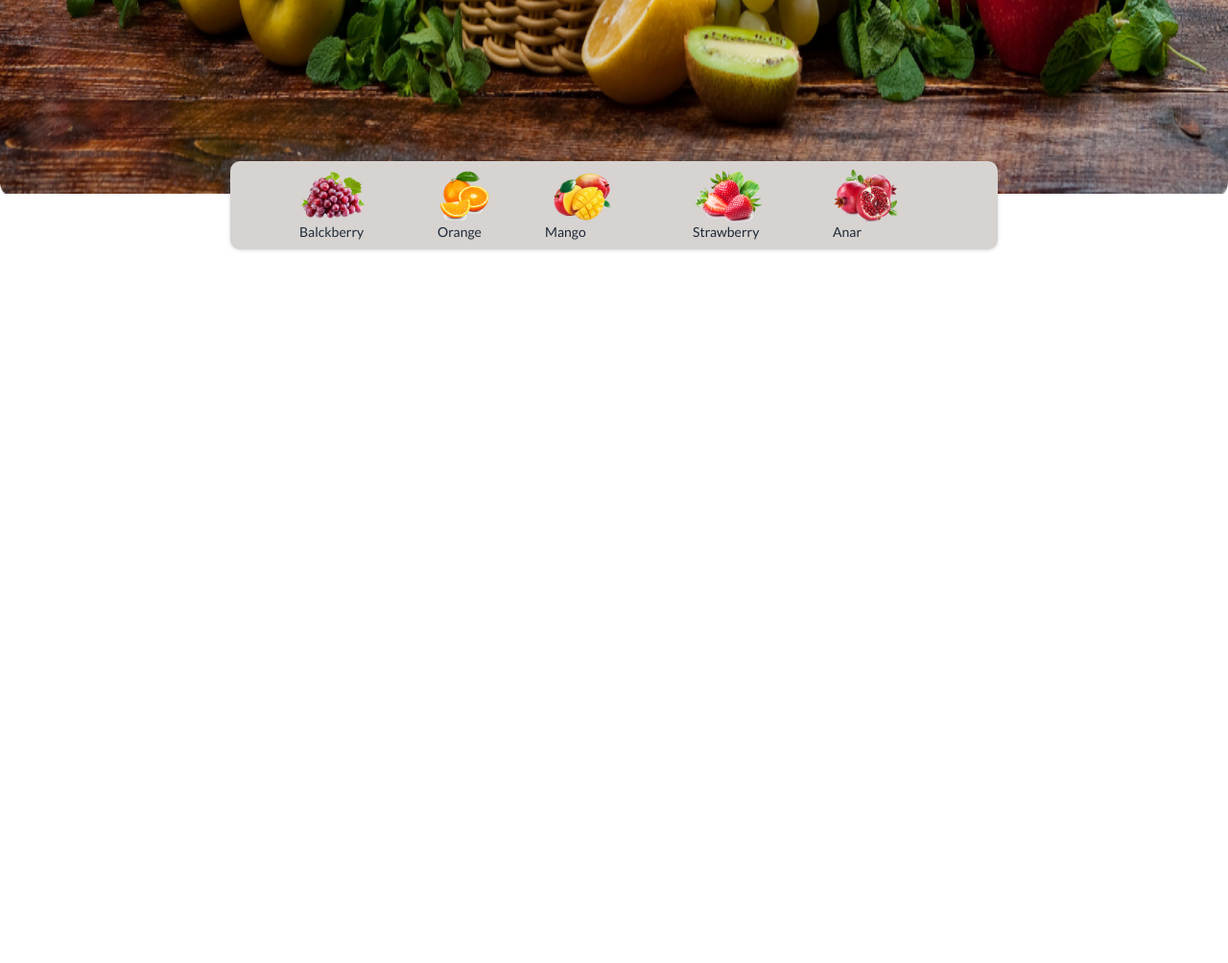
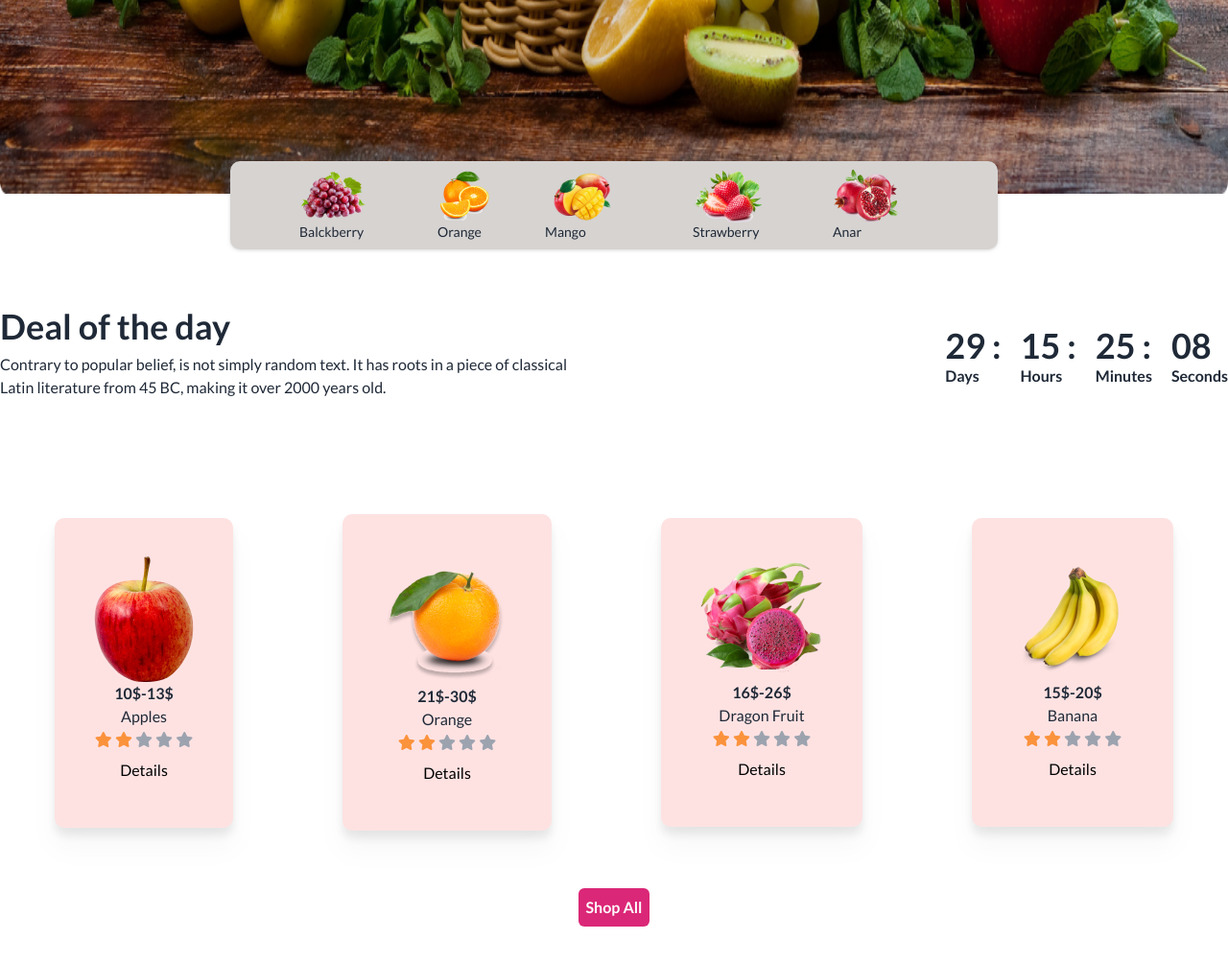
Before and after one commit to Mohaimenul23/fruit-brust, a plain HTML site: page index.html in a window 1280 px wide. Shown: the part 874-1878 px from the top of the page at 96% size. Before the commit the page ends 1174 px from the top, so only its background shows below. Drawn offline with nearby package versions, Linux system fonts and the light colour scheme; grey boxes are pictures that could not be loaded.

Commit message:
deal day added

```diff
--- a/index.html
+++ b/index.html
@@ -55,13 +55,14 @@
     </header>
 
     <main class="container mx-auto">
+      <!-- banner section -->
       <section>
         <div class="carousel w-full">
           <div id="slide1" class="carousel-item relative w-full">
             <img src="./images/banner1.png" class="w-full" />
 
             <div
-            class="absolute inset-x-[15%] bottom-64  text-center text-white font-bold md:block"
+              class="absolute inset-x-[15%] bottom-64 text-center text-white font-bold md:block"
             >
               <h5 class="text-6xl">
                 Exotic tastes at your <br />
@@ -106,19 +107,121 @@
             </div>
           </div>
         </div>
-      <div class=" flex justify-center absolute inset-x-[15%]">
-        <ul class="flex justify-center text-sm items-center w-[800px] py-2 pl-10 bg-stone-300 rounded-[10px] drop-shadow relative bottom-10 ">
-          <li><img class="w-1/2" src="./images/fruit1.png" alt=""><p>Balckberry</p></li>
-          <li><img class="w-1/2" src="./images/fruit2.png" alt=""><p>Orange</p></li>
-          <li><img class="w-1/2" src="./images/fruit3.png" alt=""><p>Mango</p></li>
-          <li><img class="w-1/2" src="./images/fruit4.png" alt=""><p>Strawberry</p></li>
-          <li><img class="w-1/2" src="./images/fruit5.png" alt=""><p>Anar</p></li>
+        <div class="flex justify-center absolute inset-x-[15%]">
+          <ul
+            class="flex justify-center text-sm items-center w-[800px] py-2 pl-10 bg-stone-300 rounded-[10px] drop-shadow relative bottom-10"
+          >
+            <li>
+              <img class="w-1/2" src="./images/fruit1.png" alt="" />
+              <p>Balckberry</p>
+            </li>
+            <li>
+              <img class="w-1/2" src="./images/fruit2.png" alt="" />
+              <p>Orange</p>
+            </li>
+            <li>
+              <img class="w-1/2" src="./images/fruit3.png" alt="" />
+              <p>Mango</p>
+            </li>
+            <li>
+              <img class="w-1/2" src="./images/fruit4.png" alt="" />
+              <p>Strawberry</p>
+            </li>
+            <li>
+              <img class="w-1/2" src="./images/fruit5.png" alt="" />
+              <p>Anar</p>
+            </li>
           </ul>
         </div>
-
       </section>
 
+      <!--deal of the day  -->
+      <section class="my-28 flex justify-between items-center">
+        <div>
+          <h2 class="text-4xl font-bold">Deal of the day</h2>
+          <p class="text-base py-2">
+            Contrary to popular belief, is not simply random text. It has roots
+            in a piece of classical <br />
+            Latin literature from 45 BC, making it over 2000 years old.
+          </p>
+        </div>
 
+        <div class="flex justify-between gap-5">
+          <div class="text-4xl font-bold">
+            29 :
+            <p class="text-base">Days</p>
+          </div>
+          <div class="text-4xl font-bold">
+            15 :
+            <p class="text-base">Hours</p>
+          </div>
+          <div class="text-4xl font-bold">
+            25 :
+            <p class="text-base">Minutes</p>
+          </div>
+          <div class="text-4xl font-bold">
+            08
+            <p class="text-base">Seconds</p>
+          </div>
+        </div>
+      </section>
+
+      <section>
+        <div class="flex justify-around items-center text-center">
+          <div class="w-100% p-10 bg-red-100 bor rounded-[10px] drop-shadow-xl">
+            <img src="./images/fruit6.png" alt="" />
+            <h5 class="font-bold">10$-13$</h5>
+            <p>Apples</p>
+            <span class="text-orange-400"><i class="fas fa-star"></i></span>
+            <span class="text-orange-400"><i class="fas fa-star"></i></span>
+            <span class="text-gray-400"><i class="fas fa-star"></i></span>
+            <span class="text-gray-400"><i class="fas fa-star"></i></span>
+            <span class="text-gray-400"><i class="fas fa-star"></i></span>
+            <p class="text-black p-2">Details</p>
+          </div>
+
+          <div class="w-100% p-10 bg-red-100 bor rounded-[10px] drop-shadow-xl">
+            <img src="./images/fruit7.png" alt="" />
+            <h5 class="font-bold">21$-30$</h5>
+            <p>Orange</p>
+            <span class="text-orange-400"><i class="fas fa-star"></i></span>
+            <span class="text-orange-400"><i class="fas fa-star"></i></span>
+            <span class="text-gray-400"><i class="fas fa-star"></i></span>
+            <span class="text-gray-400"><i class="fas fa-star"></i></span>
+            <span class="text-gray-400"><i class="fas fa-star"></i></span>
+            <p class="text-black p-2">Details</p>
+          </div>
+
+          <div class="w-100% p-10 bg-red-100 bor rounded-[10px] drop-shadow-xl">
+            <img src="./images/fruit8.png" alt="" />
+            <h5 class="font-bold">16$-26$</h5>
+            <p>Dragon Fruit</p>
+            <span class="text-orange-400"><i class="fas fa-star"></i></span>
+            <span class="text-orange-400"><i class="fas fa-star"></i></span>
+            <span class="text-gray-400"><i class="fas fa-star"></i></span>
+            <span class="text-gray-400"><i class="fas fa-star"></i></span>
+            <span class="text-gray-400"><i class="fas fa-star"></i></span>
+            <p class="text-black p-2">Details</p>
+          </div>
+
+          <div class="w-100% p-10 bg-red-100 bor rounded-[10px] drop-shadow-xl">
+            <img src="./images/fruit9.png" alt="" />
+            <h5 class="font-bold">15$-20$</h5>
+            <p>Banana</p>
+            <span class="text-orange-400"><i class="fas fa-star"></i></span>
+            <span class="text-orange-400"><i class="fas fa-star"></i></span>
+            <span class="text-gray-400"><i class="fas fa-star"></i></span>
+            <span class="text-gray-400"><i class="fas fa-star"></i></span>
+            <span class="text-gray-400"><i class="fas fa-star"></i></span>
+            <p class="text-black p-2">Details</p>
+          </div>
+        </div>
+        <div class="flex justify-center my-10">
+          <button class="bg-pink-600 my-5 p-2 rounded-md text-white font-bold">
+            Shop All
+          </button>
+        </div>
+      </section>
     </main>
 
     <footer></footer>
```
Lines whose indentation alone changed are shown as unchanged.
